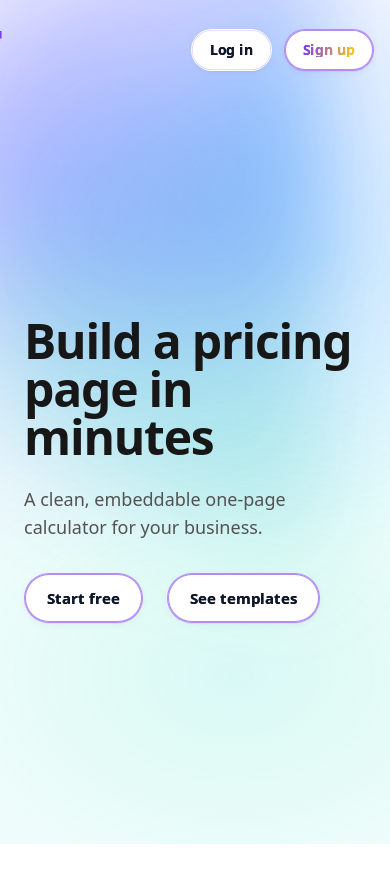
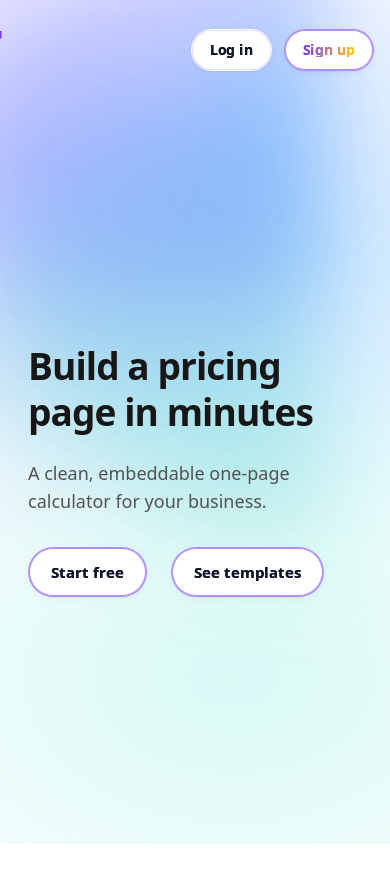
Before and after one commit to rusuper-max/Tierless, a Next.js app: page / in a window 390 px wide. Shown: the top 882 px of the page. Built offline with nearby package versions, Linux system fonts and the light colour scheme.

Commit message:
Phase 2 (v7.3): mobile vertical stack + headline padding

```diff
--- a/src/components/marketing/SceneHeroPhase.tsx
+++ b/src/components/marketing/SceneHeroPhase.tsx
@@ -27,12 +27,14 @@ export default function SceneHeroPhase() {
           </div>
 
           {/* Hero sadržaj (centriran) */}
-          <div className="relative z-10 min-h-[100svh] px-6 grid place-items-center">
+          <div className="relative z-10 min-h-[100svh] px-4 sm:px-6 grid place-items-center">
             <div className="mx-auto max-w-6xl grid lg:grid-cols-2 items-center gap-10 pt-24">
-              <div className="space-y-6">
-                <h1 className="text-5xl sm:text-7xl font-semibold tracking-tight text-neutral-900">
+              {/* Dodatni levi “buffer” samo na mobilu da T ne bude na ivici */}
+              <div className="space-y-6 pl-3 sm:pl-0">
+                <h1 className="font-semibold tracking-tight text-neutral-900 leading-tight text-[clamp(34px,9.5vw,46px)] sm:text-7xl">
                   {t("hero.title")}
                 </h1>
+
                 <p className="text-lg text-neutral-600 max-w-[52ch]">
                   {t("hero.subtitle")}
                 </p>
```
